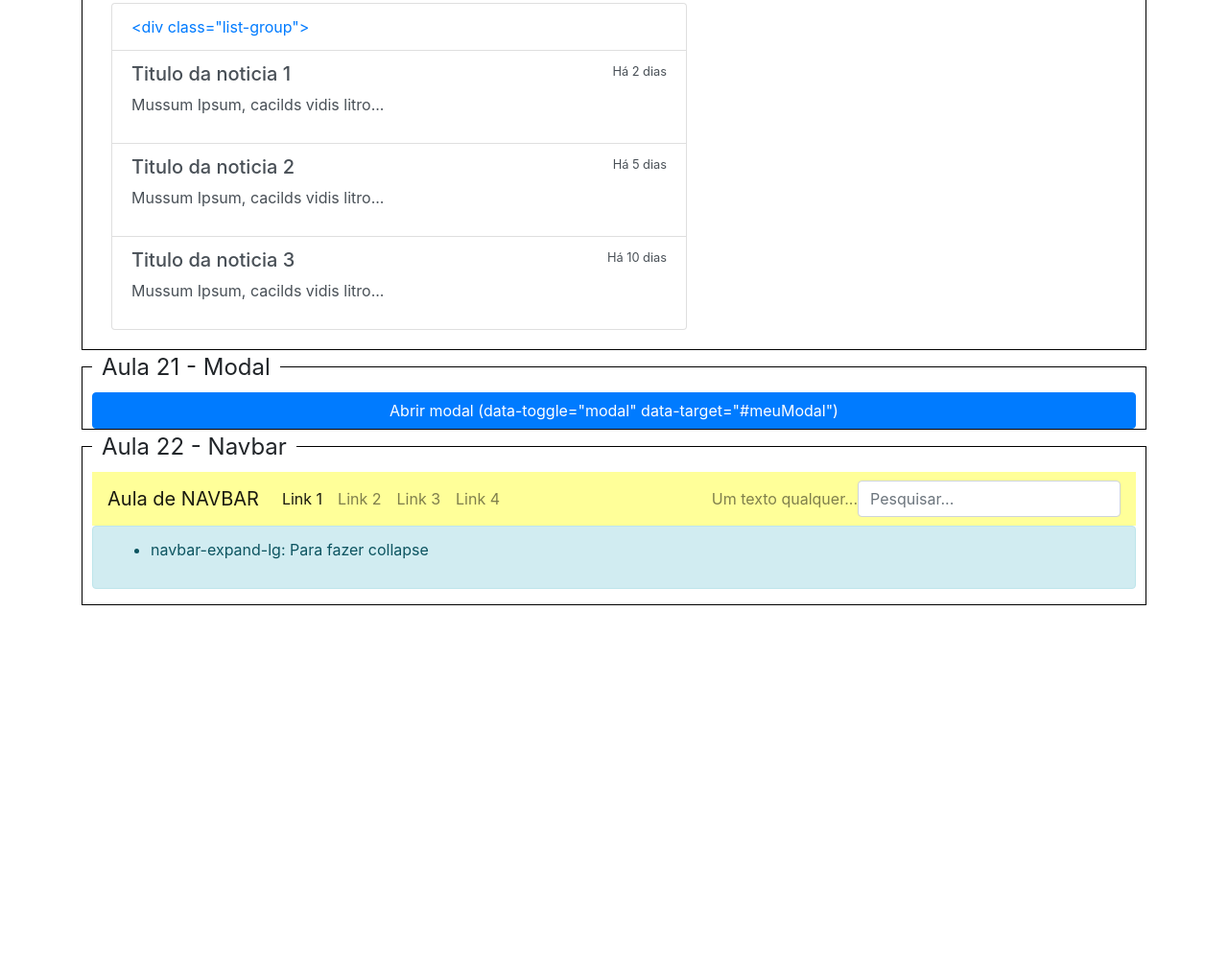
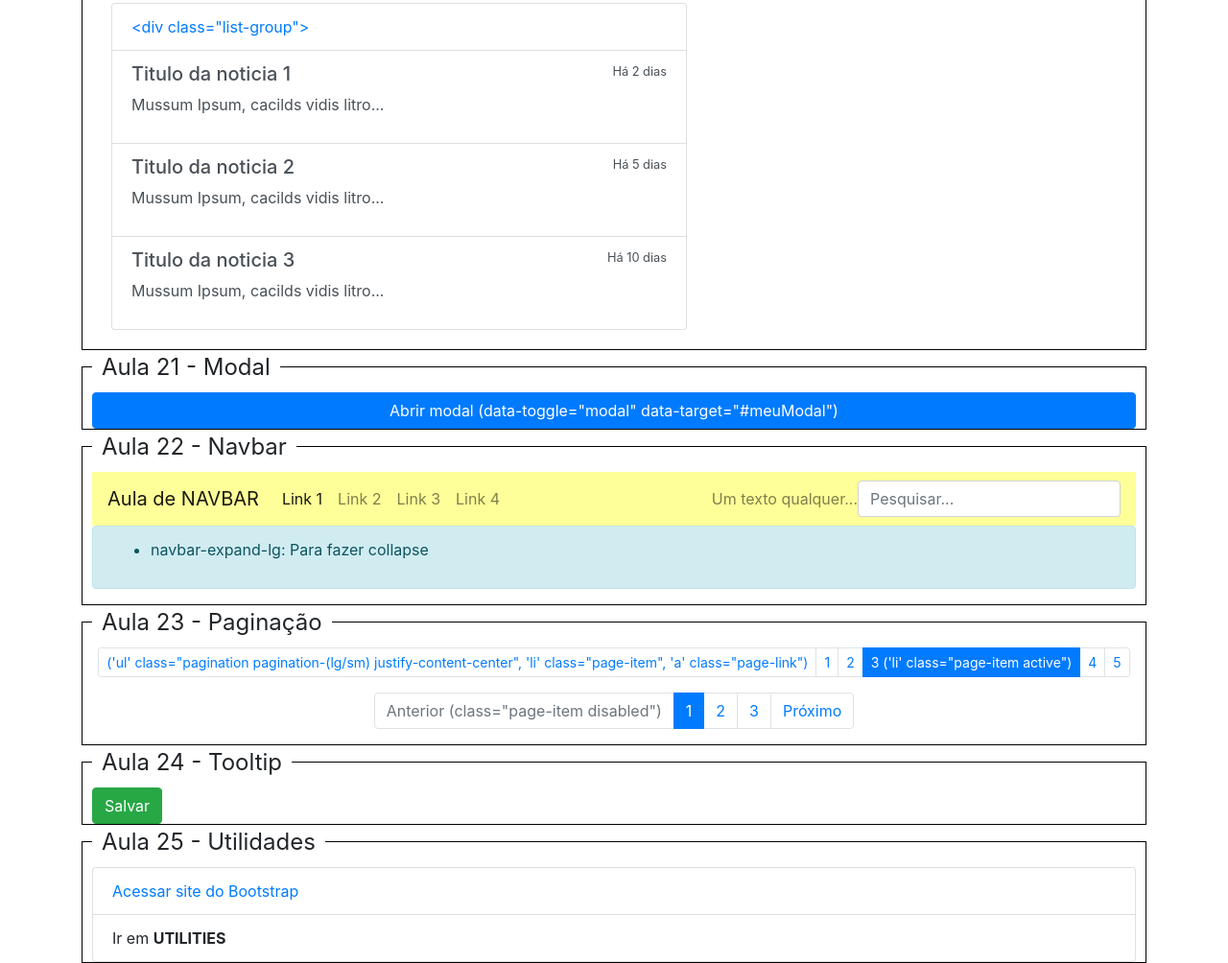
Before and after one commit to vicente-cruz/cursohtml, a plain HTML site: page modulo_bootstrap4/index.html in a window 1280 px wide. Shown: the part 5149-6153 px from the top of the page at 96% size. Before the commit the page ends 5780 px from the top, so only its background shows below. Drawn offline with Linux system fonts and the light colour scheme.

Commit message:
Pagination, tooltip e utilidades no site

```diff
--- a/modulo_bootstrap4/index.html
+++ b/modulo_bootstrap4/index.html
@@ -663,7 +663,6 @@
                         </div>
                     </div>
                 </div>
-
             </fieldset>
 
             <fieldset>
@@ -699,9 +698,51 @@
                 </div>
             </fieldset>
 
+            <fieldset>
+                <legend>Aula 23 - Paginação</legend>
+
+                <ul class="pagination pagination-sm justify-content-center">
+                    <li class="page-item"><a href="#" class="page-link">('ul' class="pagination pagination-(lg/sm) justify-content-center", 'li' class="page-item", 'a' class="page-link")</a></li>
+                    <li class="page-item"><a href="#" class="page-link">1</a></li>
+                    <li class="page-item"><a href="#" class="page-link">2</a></li>
+                    <li class="page-item active"><a href="#" class="page-link">3 ('li' class="page-item active")</a></li>
+                    <li class="page-item"><a href="#" class="page-link">4</a></li>
+                    <li class="page-item"><a href="#" class="page-link">5</a></li>
+                </ul>
+
+                <ul class="pagination justify-content-center">
+                    <li class="page-item disabled"><a href="#" class="page-link">Anterior (class="page-item disabled")</a></li>
+                    <li class="page-item active"><a href="#" class="page-link">1</a></li>
+                    <li class="page-item"><a href="#" class="page-link">2</a></li>
+                    <li class="page-item"><a href="#" class="page-link">3</a></li>
+                    <li class="page-item"><a href="#" class="page-link">Próximo</a></li>
+                </ul>
+            </fieldset>
+
+            <fieldset>
+                <legend>Aula 24 - Tooltip</legend>
+
+                <button class="btn btn-success"
+                        data-toggle="tooltip"
+                        data-placement="right"
+                        title="Ao clicar, salvará os dados do usuário.">Salvar</button>
+            </fieldset>
+
+            <fieldset>
+                <legend>Aula 25 - Utilidades</legend>
+                <ul class="list-group">
+                    <li class="list-group-item"><a href="https://getbootstrap.com" target="_blank">Acessar site do Bootstrap</a></li>
+                    <li class="list-group-item">Ir em <strong>UTILITIES</strong></li>
+                </ul>
+            </fieldset>
         </div>
         <!-- Para evitar a demora para carregar -->
         <script type="text/javascript" src="assets/js/jquery.min.js"></script>
         <script type="text/javascript" src="assets/js/bootstrap.bundle.min.js"></script>
+        <script type="text/javascript">
+            $(document).ready(function(){
+                $('[data-toggle="tooltip"]').tooltip();
+            });
+        </script>
     </body>
 </html>
```
